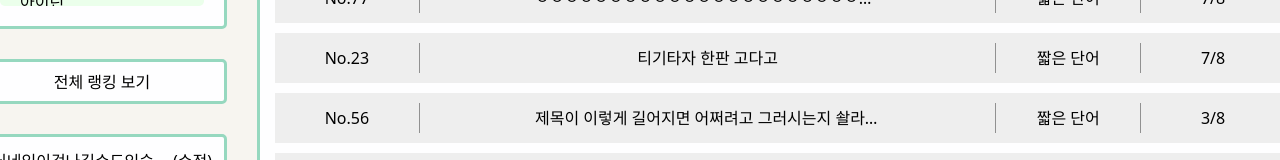
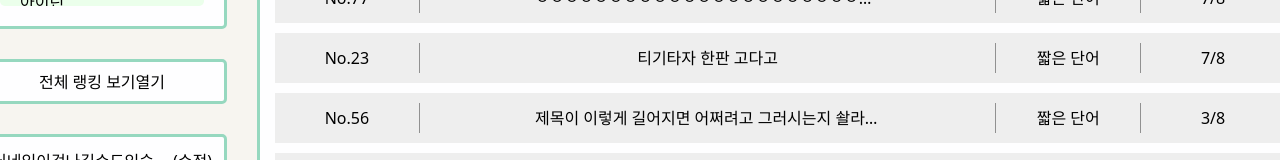
Before and after one commit to Team-E2I4/Team-E2I4-TiKiTaza-FE, a React (Vite) app: page /main in a window 1280 px wide. Shown: the part 556-716 px from the top of the page. Built offline with nearby package versions, Linux system fonts and the light colour scheme.

Commit message:
[🔨chore]: radix dialog패키지 설치

```diff
--- a/package.json
+++ b/package.json
@@ -13,6 +13,7 @@
   },
   "dependencies": {
     "@radix-ui/react-avatar": "^1.0.4",
+    "@radix-ui/react-dialog": "^1.0.5",
     "@radix-ui/react-tabs": "^1.0.4",
     "@tanstack/react-query": "^5.18.1",
     "axios": "^1.6.7",
--- a/src/pages/MainPage/GameRoomList.tsx
+++ b/src/pages/MainPage/GameRoomList.tsx
@@ -129,7 +129,7 @@ const GameRoomList = () => {
             {DUMMY_DATA.map(
               ({ roomNumber, title, isLocked, mode, headCount }) => (
                 <GameRoomListItem
-                  key={roomNumber}
+                  key={roomNumber + title}
                   isLocked={isLocked}
                   roomNumber={roomNumber}
                   title={title}
--- a/src/pages/MainPage/MainPage.tsx
+++ b/src/pages/MainPage/MainPage.tsx
@@ -1,4 +1,5 @@
 import GameRoomList from './GameRoomList';
+import PrivateRoomModal from './PrivateRoomModal';
 import UserCard from './UserCard';
 import UserList from './UserList';
 
@@ -10,6 +11,7 @@ const MainPage = () => {
         <UserList />
         <article className='flex items-center justify-center bg-white rounded-[0.5rem] border-solid border-[0.3rem] border-green-100 h-[4.5rem] w-full'>
           <button>전체 랭킹 보기</button>
+          <PrivateRoomModal />
         </article>
         <UserCard />
       </section>
--- /dev/null
+++ b/src/pages/MainPage/PrivateRoomModal.tsx
@@ -0,0 +1,26 @@
+import * as Dialog from '@radix-ui/react-dialog';
+
+const PrivateRoomModal = () => {
+  return (
+    <Dialog.Root>
+      <Dialog.Trigger asChild>
+        <button>열기</button>
+      </Dialog.Trigger>
+      <Dialog.Portal>
+        <Dialog.Overlay />
+        <Dialog.Content>
+          <Dialog.Title>Edit profile</Dialog.Title>
+          <Dialog.Description>하이</Dialog.Description>
+          <Dialog.Close asChild>
+            <button>닫기1</button>
+          </Dialog.Close>
+          <Dialog.Close asChild>
+            <button aria-label='Close'>닫기2</button>
+          </Dialog.Close>
+        </Dialog.Content>
+      </Dialog.Portal>
+    </Dialog.Root>
+  );
+};
+
+export default PrivateRoomModal;
```
Also changed, not shown: 1 other file (tests, documents, lock files or other folders).
